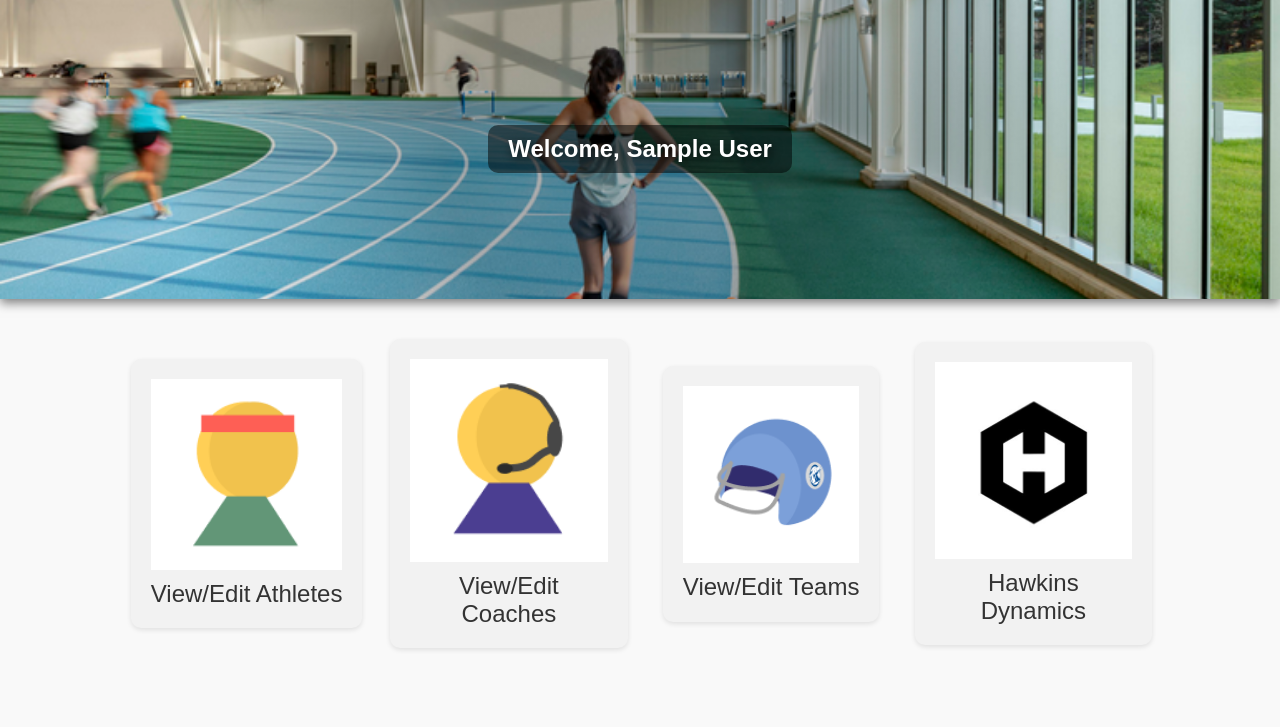
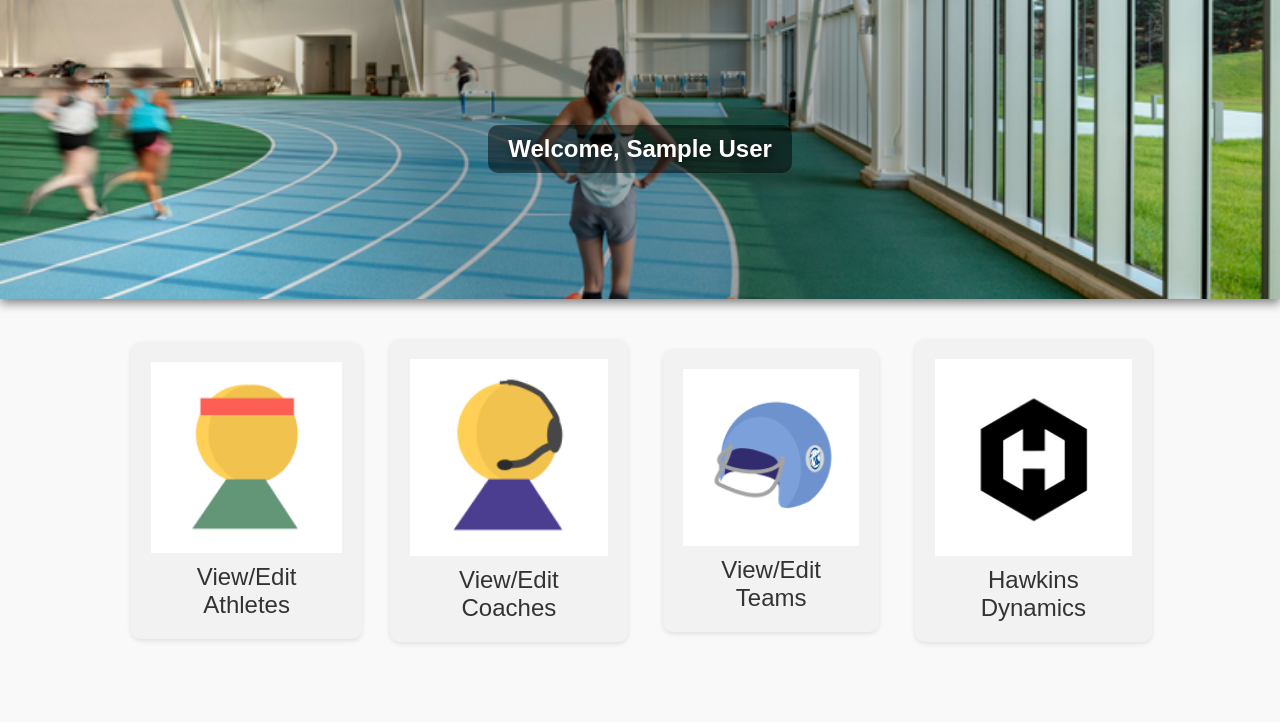
Before and after one commit to Syd4r/dataMule, a Flask app: page / in a window 1280 px wide. Shown: the part 59-786 px from the top of the page. Run offline with Flask 2, Linux system fonts and the light colour scheme; a user stored in the database is signed in; tables that the repository leaves empty hold one stand-in row (values such as "Sample post").

Commit message:
Fixed some styling issues

```diff
--- a/website/static/index.css
+++ b/website/static/index.css
@@ -77,20 +77,21 @@ body {
     border-radius: 10px;
     padding: 20px;
     text-align: center;
-    display: flex;
-    flex-direction: column;
-    align-items: center;
-    justify-content: center;
     text-decoration: none;
     color: var(--text-color);
     transition: transform 0.3s, box-shadow 0.3s, background-color 0.3s;
     margin: auto;
     box-shadow: 0 2px 5px rgba(0, 0, 0, 0.1); /* Initial subtle shadow */
     min-height: 20vw;
+    /* made the text have a max width of 50% */
+    display: flex;
+    flex-direction: column;
+    justify-content: center;
+    align-items: center;
 }
 
 .icon-box:hover {
-    background-color: #d5d5da;
+    background-color: #c6c6ce;
     transform: translateY(-5px); /* Slight lift effect */
     box-shadow: 0 6px 15px rgba(0, 0, 0, 0.2); /* Enhanced shadow on hover */
     /* add a border to the icon-box */
@@ -105,6 +106,12 @@ body {
     width: 100%;
     height: auto;
     margin-bottom: 10px;
+    min-width: 10vw;
+    min-height: 10vw;
+}
+
+.icon-box span {
+    max-width: 80%;
 }
 
 /* Media Queries */
```
Also changed, not shown: website/static/images/athletes.png, website/static/images/coaches.png.
